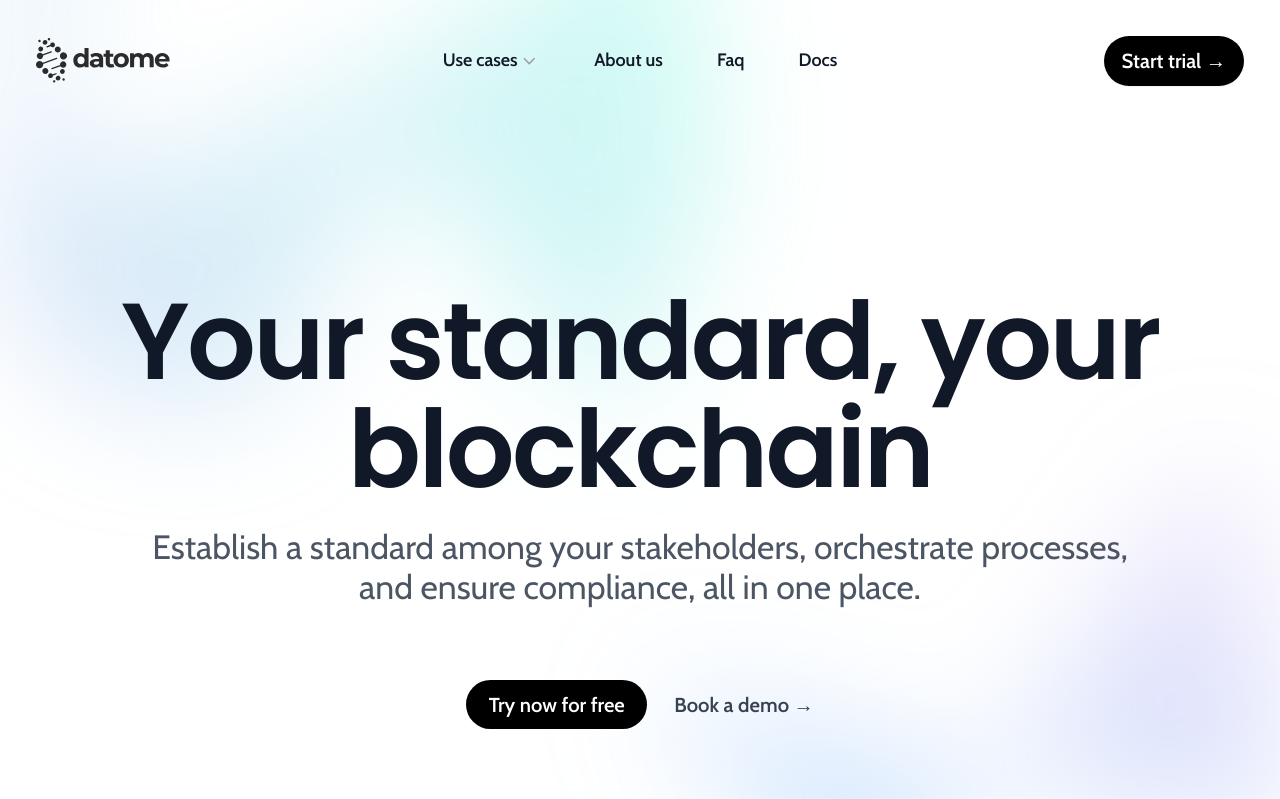
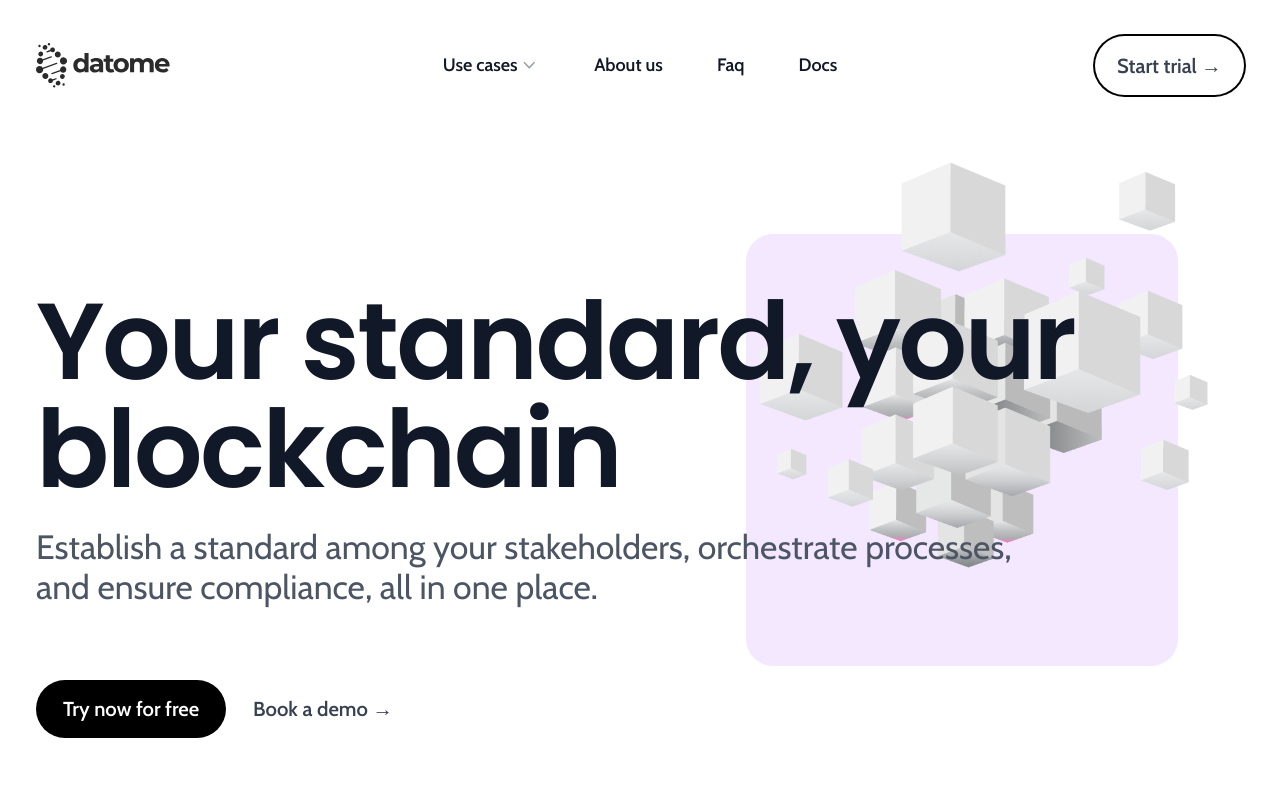
Before and after one commit to devbewill/chainkpr, a Next.js app: page / in a window 1280 px wide. Shown: the top 799 px of the page. Built offline with nearby package versions, Linux system fonts and the light colour scheme.

Commit message:
changed hero design

```diff
--- a/src/components/Hero.js
+++ b/src/components/Hero.js
@@ -2,32 +2,29 @@ export default function Hero() {
   return (
     <section className="hero pb-10 md:min-h-[95vh]">
       <div className="bg-white">
-        <div className="relative isolate px-6 pt-14 lg:px-8">
-          <div
-            className="absolute inset-x-0 -top-40 -z-10 transform-gpu overflow-hidden blur-3xl sm:-top-80"
-            aria-hidden="true"
-          >
-            <div
-              className="relative left-[calc(50%-11rem)] aspect-[1155/678] w-[36.125rem] -translate-x-1/2 rotate-[30deg] bg-gradient-to-tr from-[#a888f4] to-[#50ffd6] opacity-30 sm:left-[calc(50%-30rem)] sm:w-[72.1875rem]"
-              style={{
-                clipPath:
-                  "polygon(74.1% 44.1%, 100% 61.6%, 97.5% 26.9%, 85.5% 0.1%, 80.7% 2%, 72.5% 32.5%, 60.2% 62.4%, 52.4% 68.1%, 47.5% 58.3%, 45.2% 34.5%, 27.5% 76.7%, 0.1% 64.9%, 17.9% 100%, 27.6% 76.8%, 76.1% 97.7%, 74.1% 44.1%)",
-              }}
-            />
-          </div>
-          <div className="pt-20 lg:mt-10">
-            <div className="max-w-7xl mx-auto mt-5 lg:mt-20 text-center">
+        <div className="relative px-6 pt-14 lg:px-8">
+          <div className="shape absolute h-72 top-52 right-[8vw] rounded-3xl bg-purple-100  w-96 md:h-96"></div>
+
+          <img
+            alt="hero-block"
+            src="hero-block.png"
+            className="hidden lg:block absolute w-[35vw] h-[35vw] top-36 right-16 object-contain"
+          />
+
+          <div className="relative pt-20 lg:mt-10">
+            <div className="max-w-7xl z-1 mx-auto mt-5 lg:mt-20">
+              <h2 className="text-sm font-semibold leading-7 text-primary uppercase"></h2>
               <h1 className="text-4xl tracking-tight text-gray-900  lg:text-[6rem] lg:leading-none ">
                 Your standard, your blockchain
               </h1>
-              <p className="mx-auto mt-5 lg:text-3xl leading-6 max-w-4xl text-gray-600">
+              <p className="mt-5 lg:text-3xl leading-6 max-w-4xl text-gray-600">
                 Establish a standard among your stakeholders, orchestrate
                 processes, and ensure compliance, all in one place.
               </p>
-              <div className="flex-col mt-16 flex items-center justify-center gap-6 lg:flex-row">
+              <div className="flex-col mt-16 flex items-center  gap-6 lg:flex-row">
                 <a
                   href="#start-trial"
-                  className="rounded-full w-full lg:w-fit bg-black px-5 py-2 text-lg font-semibold text-white hover:bg-primary  focus-visible:outline focus-visible:outline-2 focus-visible:outline-offset-2 focus-visible:outline-primary transition"
+                  className="text-center rounded-full w-full lg:w-fit bg-black px-6 py-3 text-lg font-semibold text-white hover:bg-primary  focus-visible:outline focus-visible:outline-2 focus-visible:outline-offset-2 focus-visible:outline-primary transition"
                 >
                   Try now for free
                 </a>
@@ -40,18 +37,6 @@ export default function Hero() {
               </div>
             </div>
           </div>
-          <div
-            className="absolute inset-x-0 top-[calc(100%-13rem)] -z-10 transform-gpu overflow-hidden blur-3xl sm:top-[calc(100%-30rem)]"
-            aria-hidden="true"
-          >
-            <div
-              className="relative left-[calc(50%+3rem)] aspect-[1155/678] w-[36.125rem] -translate-x-1/2 bg-gradient-to-tr from-[#50bcff] to-[#ff6ada] opacity-30 sm:left-[calc(50%+36rem)] sm:w-[72.1875rem]"
-              style={{
-                clipPath:
-                  "polygon(74.1% 44.1%, 100% 61.6%, 97.5% 26.9%, 85.5% 0.1%, 80.7% 2%, 72.5% 32.5%, 60.2% 62.4%, 52.4% 68.1%, 47.5% 58.3%, 45.2% 34.5%, 27.5% 76.7%, 0.1% 64.9%, 17.9% 100%, 27.6% 76.8%, 76.1% 97.7%, 74.1% 44.1%)",
-              }}
-            />
-          </div>
         </div>
       </div>
     </section>
--- a/src/components/Navbar.js
+++ b/src/components/Navbar.js
@@ -157,7 +157,7 @@ export default function Navbar() {
         <div className="hidden lg:flex lg:flex-1 lg:justify-end">
           <a
             href="#start-trial"
-            className="rounded-full bg-black px-4 py-2 text-lg font-semibold text-white shadow-sm hover:bg-primary  focus-visible:outline focus-visible:outline-2 focus-visible:outline-offset-2 focus-visible:outline-primary transition"
+            className="rounded-full ring-2 ring-black px-5 py-3 text-lg font-semibold shadow-sm hover:bg-primary  focus-visible:outline focus-visible:outline-2 focus-visible:outline-offset-2 focus-visible:outline-primary transition"
           >
             Start trial <span aria-hidden="true">&rarr;</span>
           </a>
--- a/tailwind.config.js
+++ b/tailwind.config.js
@@ -3,7 +3,7 @@ module.exports = {
   theme: {
     extend: {
       colors: {
-        primary: "#FE65E5 ",
+        primary: "#b265fe ",
         secondary: "#f9f9f9",
         // primary: "#06abaf",
         // secondary: "#a888f4",
```
Also changed, not shown: public/hero-block.png (added).
